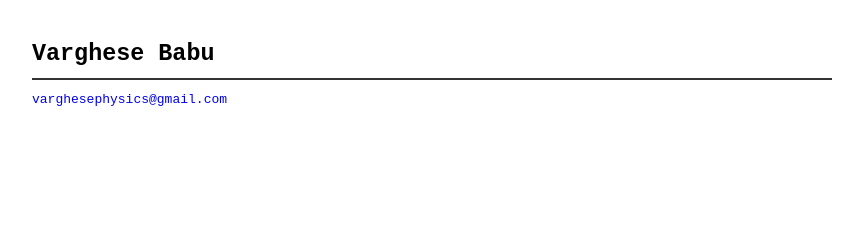
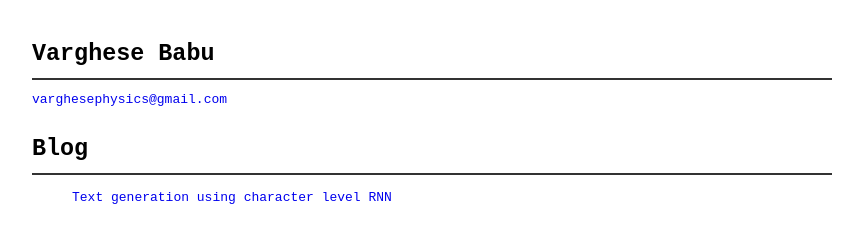
Before and after one commit to vavachan/vavachan.github.io, a plain HTML site: page index.html in a window 1280 px wide. Shown: the whole page, without its empty margins (208-1071 px from the left). Drawn offline with Linux system fonts and the light colour scheme.

Commit message:
added link

```diff
--- a/index.html
+++ b/index.html
@@ -59,5 +59,10 @@
   <div class="contact-info">
     <p><a href="mailto:varghesephysics@gmail.com">varghesephysics@gmail.com</a></p>
   </div>
+
+  <h1> Blog </h1>
+  <ol>
+    <p><a href="blogs/rnn.xhtml">Text generation using character level RNN</a></p>
+  </ol>
 </body>
 </html>
```
